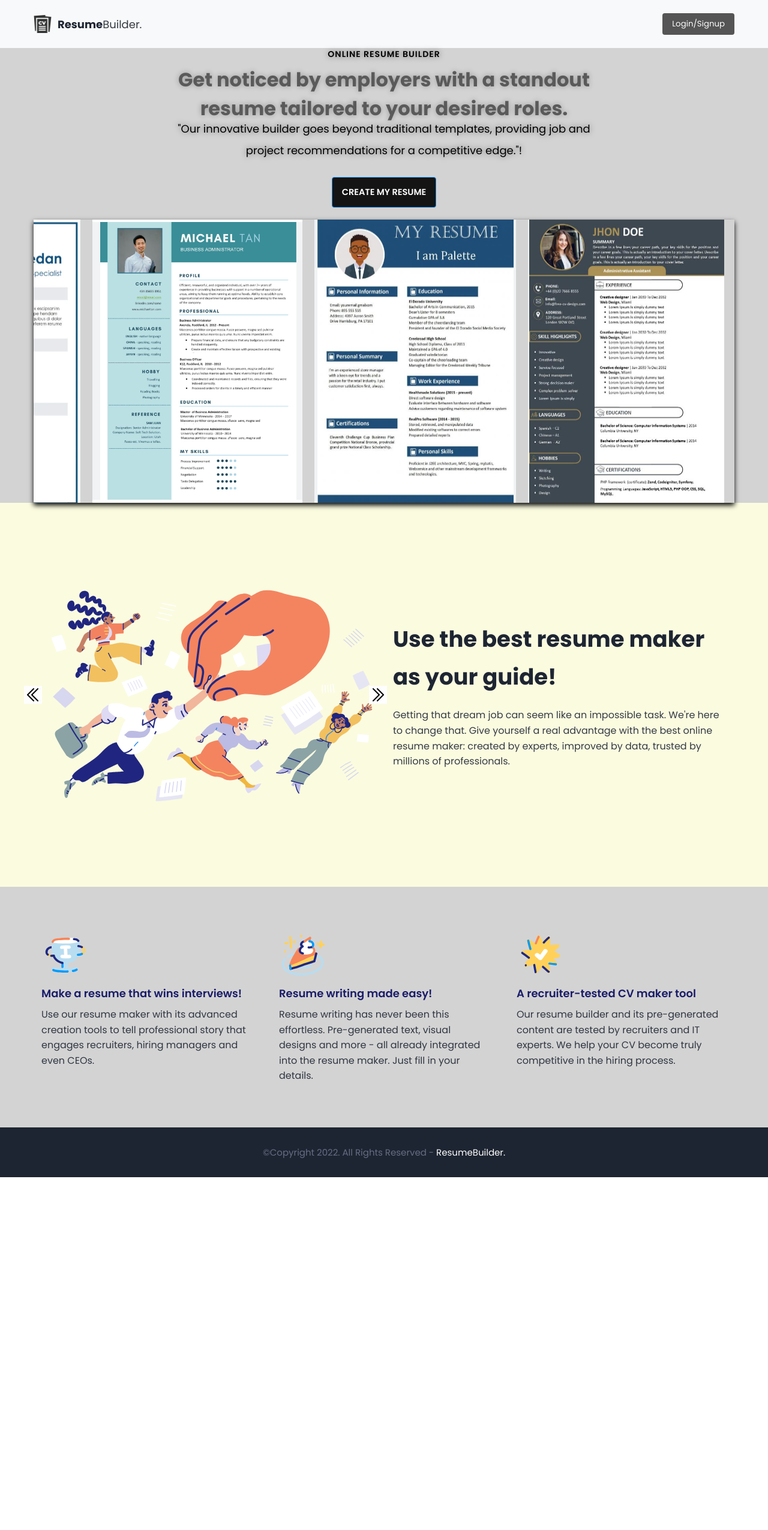
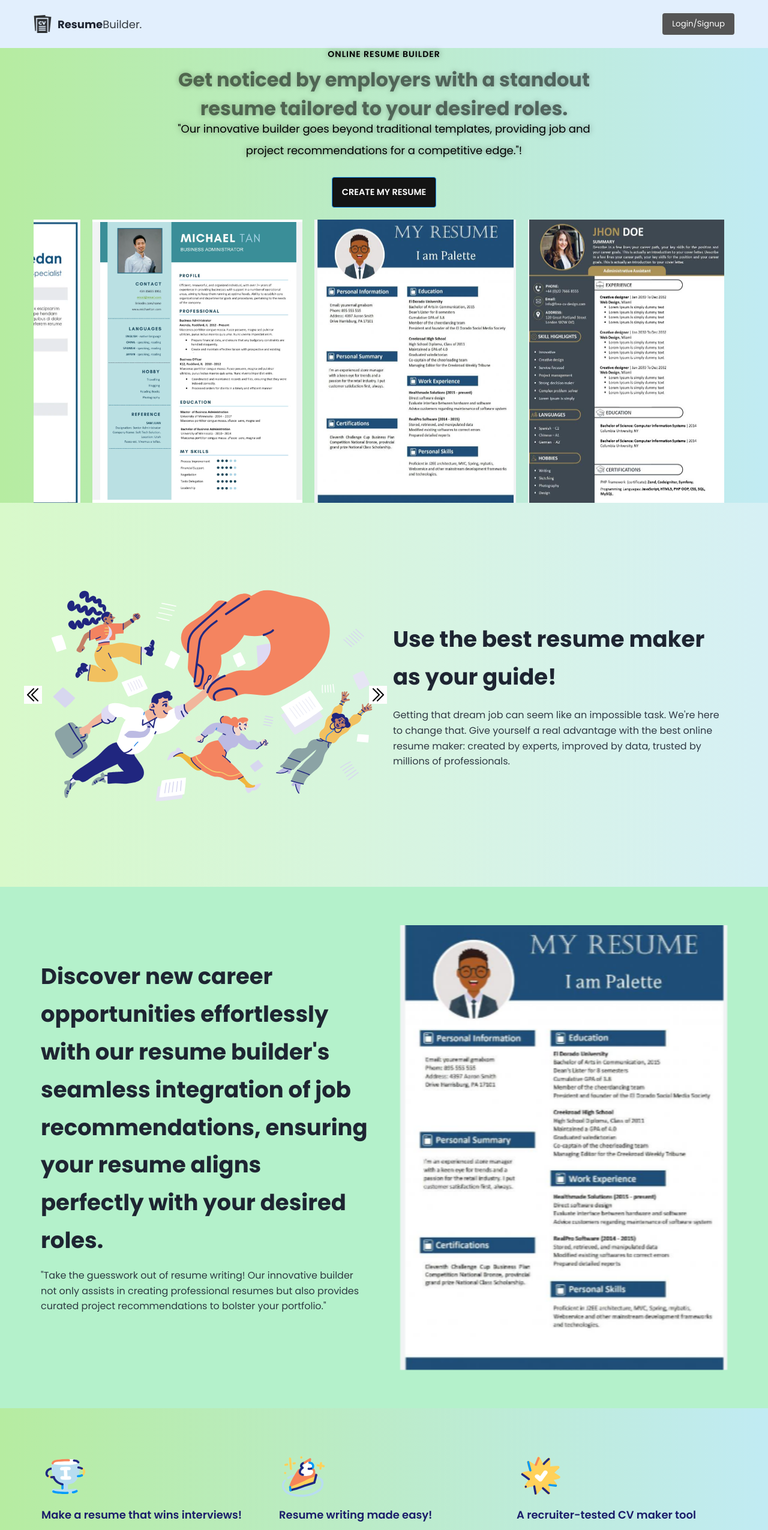
Before and after one commit to akanksha-18/Geekathon_Javascript, a plain HTML site: page interview/index.html in a window 1280 px wide. Shown: the top 2550 px of the page at 60% size. Before the commit the page ends 1962 px from the top, so only its background shows below. Drawn offline with Linux system fonts and the light colour scheme.

Commit message:
commititng

```diff
--- a/interview/assests/css/main.css
+++ b/interview/assests/css/main.css
@@ -181,11 +181,9 @@ a{
     display: flex;
     align-items: center;
     box-shadow: rgba(0, 0, 0, 0.08) 0px 3px 8px;
-    background-color: #fbfbe0;
+    background:#e2effd;
 }
-nav .bg-white{
-    background-color:#dcdcdc ;
-}
+
 .navbar .container{
     width: 100%;
 }
@@ -265,7 +263,9 @@ nav .bg-white{
     line-height: 2;
 }
 .bg-bright{
-    background-color:#d3d3d3;
+    /* background-color:#BBF5D1; */
+    background: rgb(2,0,36);
+background: linear-gradient(90deg, rgba(2,0,36,1) 0%, rgba(182,236,161,1) 0%, rgb(193, 235, 243) 100%);
 }
 .header .container{
     text-align: center;
@@ -273,7 +273,7 @@ nav .bg-white{
 .marquee-container {
     overflow: hidden;
     white-space: nowrap;
-    box-shadow: 0 4px 8px rgba(0, 0, 0, 1);
+
 }
 
 .marquee-images {
@@ -328,7 +328,9 @@ nav .bg-white{
     min-height: 80vh;
     display: flex;
     align-items: center;
-    background-color: #fbfbe0;
+    /* background-color:#d6fde5; */
+    background: rgb(2,0,36);
+    background: linear-gradient(90deg, rgb(219, 218, 245) 0%, rgb(216, 249, 202) 0%, rgb(214, 240, 245) 100%);
 }
 .section-one-l img{
     max-width: 545px;
@@ -386,12 +388,13 @@ nav .bg-white{
 /* footer */
 .footer{
     padding: 3rem 0;
+    background-color: #d6fde5;
 }
 .footer-content p{
-    color: var(--clr-grey);
+    color: black;
 }
 .footer-content p span{
-    color: var(--clr-white);
+    color: black;
 }
 
 /* media queries */
--- a/interview/index.html
+++ b/interview/index.html
@@ -19,7 +19,7 @@
 }
 
     .navbar {
-    background-color: #f8f9fa;
+    background-color:#e2effd;
     padding: 15px 0;
 }
 
@@ -150,9 +150,26 @@
             </div>
         </div>
     </div>
+    <div class="section-two" style="background-color: #b4f1cb;">
+        <div class="container">
+            <div class="section-one-content">
+
+                <div class="section-one-r text-center">
+                    <h2 class="lg-title" >Discover new career opportunities effortlessly with our resume builder's seamless integration of job recommendations, ensuring your resume aligns perfectly with your desired roles.</h2>
+                    <p class="text">"Take the guesswork out of resume writing! Our innovative builder not only assists in creating professional resumes but also provides curated project recommendations to bolster your portfolio."</p>
+                </div>
+                <div class="section-one-l">
+
+                        <!-- <img src="assests/images/visual-0c7080adf17f1f207276f613447c924f667dab34b7ac415cd7ef653172defd0b.svg" class="active"> -->
+                        <img src="assests/images/3.png" style="height: auto;">
+                        <!-- <img src="assests/images/undraw_experience_design_re_dmqq.svg"> -->
+                </div>
+            </div>
+        </div>
+    </div>
 
 
-    <div class = "section-two bg-bright">
+    <div class = "section-two bg-bright" style="background-color: #d7e7f9;">
         <div class="container">
             <div class="section-two-content">
                 <div class = "section-items">
@@ -160,7 +177,7 @@
                         <div class = "section-item-icon">
                             <img src = "assests/images/feature-1-edf4481d69166ac81917d1e40e6597c8d61aa970ad44367ce78049bf830fbda5.svg" alt = "">
                         </div>
-                        <h5 class = "section-item-title">Make a resume that wins interviews!</h5>
+                        <h5 class = "section-item-title"> Make a resume that wins interviews!</h5>
                         <p class = "text">Use our resume maker with its advanced creation tools to tell professional story that engages recruiters, hiring managers and even CEOs.</p>
                     </div>
 
```
Also changed, not shown: interview/login.html (+10 -3 lines), interview/resume.html (+8 -7 lines).
